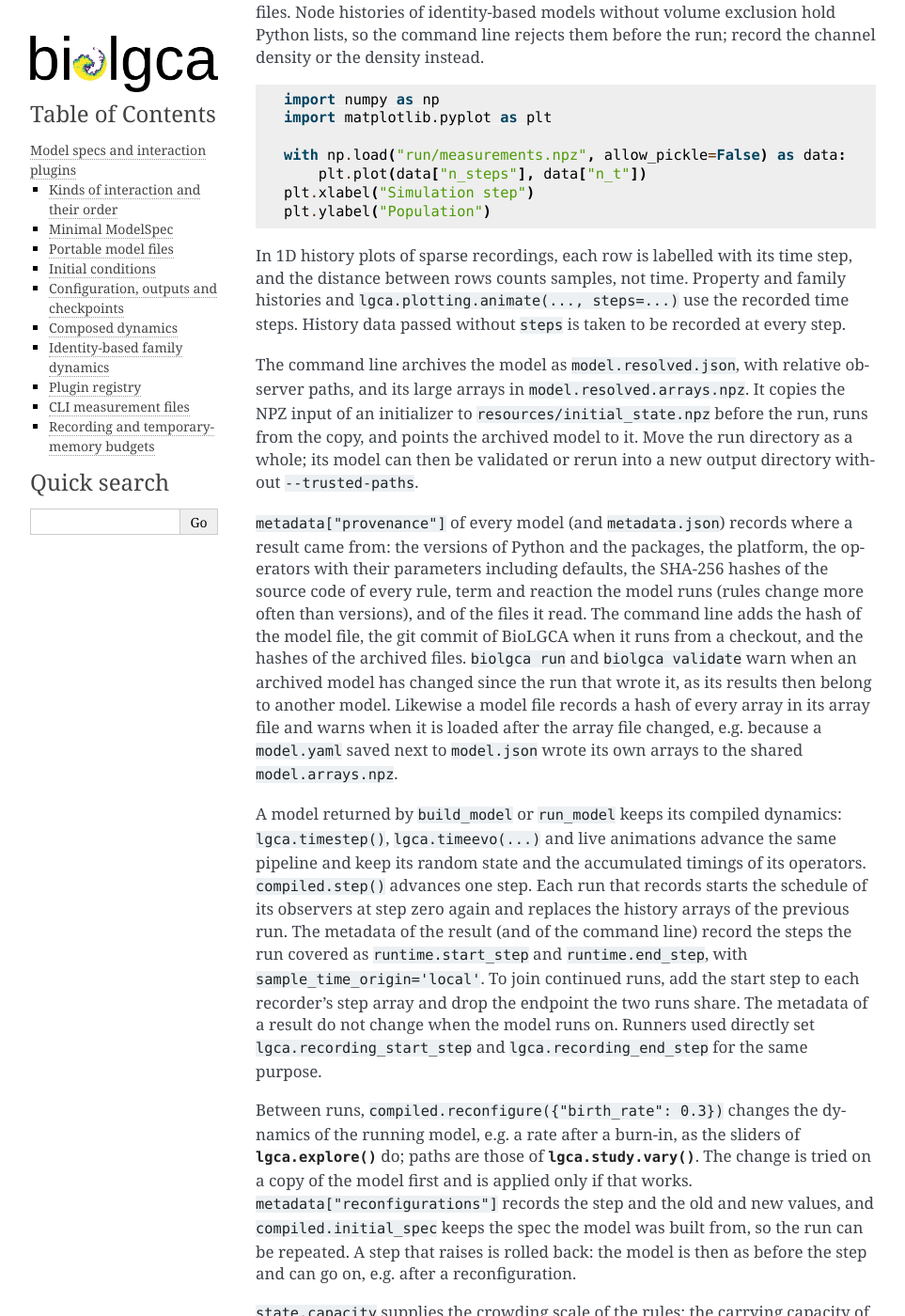
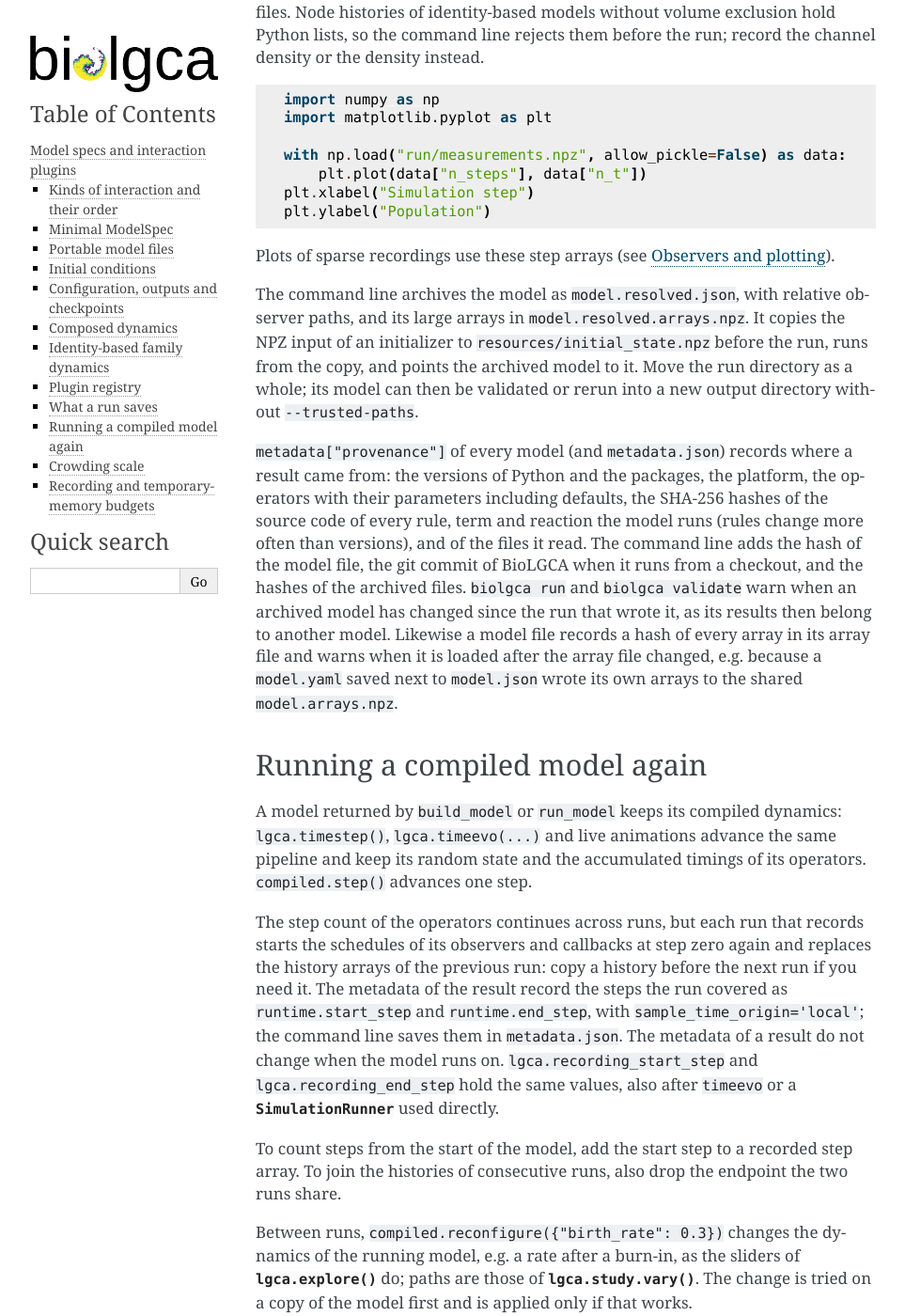
Before and after one commit to sisyga/biolgca, a Sphinx documentation site: the page built from docs/source/how_to/model_specs_and_plugins.rst, in a window 1280 px wide and 1400 px high, scrolled down 7884 px. Shown: the whole window at 94% size, without its empty margins (148-1111 px from the left). Built offline with Sphinx 7.4.7, drawn with Linux system fonts in a browser that asks for light colours; pages that are not in the unit, such as notebooks, are missing from menus; some of the changed text lies outside the part shown.

Commit message:
docs: restructure the README opening and the run-output sections
The README opening now says who BioLGCA is for and what LGCA rules allow;
"Why BioLGCA" keeps only the comparison with other frameworks, without
repeating the opening. The model specs guide splits "CLI measurement
files" into "What a run saves", "Running a compiled model again" and
"Crowding scale". Continuing a compiled model is explained there once; the
observers guide links to it and takes the paragraph on how plots label
sparse recordings.

Co-Authored-By: Claude Opus 5.5 (1M context) <noreply@anthropic.com>
Claude-Session: https://claude.ai/code/session_01NXkd3FB5BxyFv8Zec5JDD8

```diff
--- a/docs/source/how_to/model_specs_and_plugins.rst
+++ b/docs/source/how_to/model_specs_and_plugins.rst
@@ -367,8 +367,8 @@ complete example and the conservation laws they keep. Model files name
 registered rules only; importing your own Python modules is left to a trusted
 launcher, e.g. ``biolgca run --plugins my_project.rules``.
 
-CLI measurement files
----------------------
+What a run saves
+----------------
 
 ``biolgca run`` saves the numeric recordings in ``measurements.npz`` next to
 ``metadata.json``, under the names of the Python attributes: ``nodes_t``,
@@ -390,11 +390,8 @@ density instead.
    plt.xlabel("Simulation step")
    plt.ylabel("Population")
 
-In 1D history plots of sparse recordings, each row is labelled with its time
-step, and the distance between rows counts samples, not time. Property and
-family histories and ``lgca.plotting.animate(..., steps=...)`` use the
-recorded time steps. History data passed without ``steps`` is taken to be
-recorded at every step.
+Plots of sparse recordings use these step arrays (see
+:doc:`observers_and_plotting`).
 
 The command line archives the model as ``model.resolved.json``, with relative
 observer paths, and its large arrays in ``model.resolved.arrays.npz``. It
@@ -416,18 +413,30 @@ in its array file and warns when it is loaded after the array file changed,
 e.g. because a ``model.yaml`` saved next to ``model.json`` wrote its own
 arrays to the shared ``model.arrays.npz``.
 
+.. _continuing_a_model:
+
+Running a compiled model again
+------------------------------
+
 A model returned by ``build_model`` or ``run_model`` keeps its compiled
 dynamics: ``lgca.timestep()``, ``lgca.timeevo(...)`` and live animations
 advance the same pipeline and keep its random state and the accumulated
-timings of its operators. ``compiled.step()`` advances one step. Each run that
-records starts the schedule of its observers at step zero again and replaces
-the history arrays of the previous run. The metadata of the result (and of the
-command line) record the steps the run covered as ``runtime.start_step`` and
-``runtime.end_step``, with ``sample_time_origin='local'``. To join continued
-runs, add the start step to each recorder's step array and drop the endpoint
-the two runs share. The metadata of a result do not change when the model runs
-on. Runners used directly set ``lgca.recording_start_step`` and
-``lgca.recording_end_step`` for the same purpose.
+timings of its operators. ``compiled.step()`` advances one step.
+
+The step count of the operators continues across runs, but each run that
+records starts the schedules of its observers and callbacks at step zero
+again and replaces the history arrays of the previous run: copy a history
+before the next run if you need it. The metadata of the result record the
+steps the run covered as ``runtime.start_step`` and ``runtime.end_step``, with
+``sample_time_origin='local'``; the command line saves them in
+``metadata.json``. The metadata of a result do not change when the model runs
+on. ``lgca.recording_start_step`` and ``lgca.recording_end_step`` hold the
+same values, also after ``timeevo`` or a
+:class:`~lgca.simulation.SimulationRunner` used directly.
+
+To count steps from the start of the model, add the start step to a recorded
+step array. To join the histories of consecutive runs, also drop the endpoint
+the two runs share.
 
 Between runs, ``compiled.reconfigure({"birth_rate": 0.3})`` changes the
 dynamics of the running model, e.g. a rate after a burn-in, as the sliders of
@@ -437,6 +446,9 @@ is tried on a copy of the model first and is applied only if that works.
 and ``compiled.initial_spec`` keeps the spec the model was built from, so the
 run can be repeated. A step that raises is rolled back: the model is then as
 before the step and can go on, e.g. after a reconfiguration.
+
+Crowding scale
+--------------
 
 ``state.capacity`` supplies the crowding scale of the rules: the carrying
 capacity of models without volume exclusion and, with volume exclusion, an
```
Also changed, not shown: README.md (+10 -15 lines), docs/source/how_to/observers_and_plotting.rst (+6 -8 lines), docs/development/archive/plans/2026-08-21-develop-review-and-hardening.md (renamed from docs/development/archive/plans/2026-08-21-aidevelop-review-and-hardening.md).
